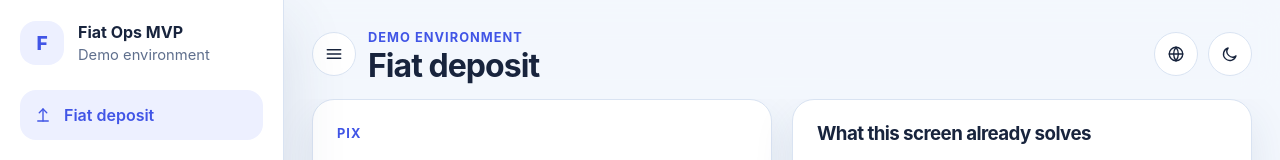
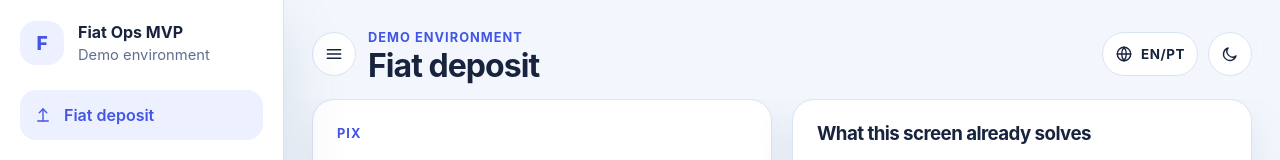
Before and after one commit to HighLiquidity/hili-stellar-mvp, a React (Vite) app: page /login in a window 1280 px wide. Both pictures are taken after a click on the button "Enter dashboard". Shown: the top 160 px of the page. Built offline with nearby package versions, Linux system fonts and the light colour scheme.

Commit message:
[dyad] Show selected language as EN/PT beside icon

```diff
--- a/src/components/LanguageToggle.tsx
+++ b/src/components/LanguageToggle.tsx
@@ -4,12 +4,13 @@ import { useI18n } from '../lib/i18n';
 export function LanguageToggle() {
   const { locale, setLocale, t } = useI18n();
   const nextLocale = locale === 'pt' ? 'en' : 'pt';
+  const indicator = locale === 'pt' ? 'PT/EN' : 'EN/PT';
   const nextLocaleLabel = nextLocale === 'pt' ? t('controls.portuguese') : t('controls.english');
 
   return (
     <button
       type="button"
-      className="icon-button"
+      className="language-toggle"
       onClick={() => setLocale(nextLocale)}
       aria-label={t('shell.language')}
       title={nextLocaleLabel}
@@ -17,6 +18,9 @@ export function LanguageToggle() {
       <span className="language-toggle__icon" aria-hidden="true">
         <GlobeIcon width={18} height={18} />
       </span>
+      <span className="language-toggle__label" aria-hidden="true">
+        {indicator}
+      </span>
     </button>
   );
 }
--- a/src/index.css
+++ b/src/index.css
@@ -498,9 +498,33 @@ button:disabled {
   color: var(--accent-strong);
 }
 
+.language-toggle {
+  height: 44px;
+  display: inline-flex;
+  align-items: center;
+  gap: 8px;
+  padding: 0 12px;
+  border-radius: 999px;
+  border: 1px solid var(--border);
+  background: var(--surface);
+  color: var(--text);
+  transition: background-color 180ms ease, border-color 180ms ease, transform 180ms ease, color 180ms ease;
+}
+
+.language-toggle:hover {
+  border-color: var(--accent);
+  color: var(--accent-strong);
+}
+
 .theme-toggle__icon,
 .language-toggle__icon {
   display: inline-flex;
+}
+
+.language-toggle__label {
+  font-size: 0.84rem;
+  font-weight: 700;
+  letter-spacing: 0.04em;
 }
 
 .page-content {
```
